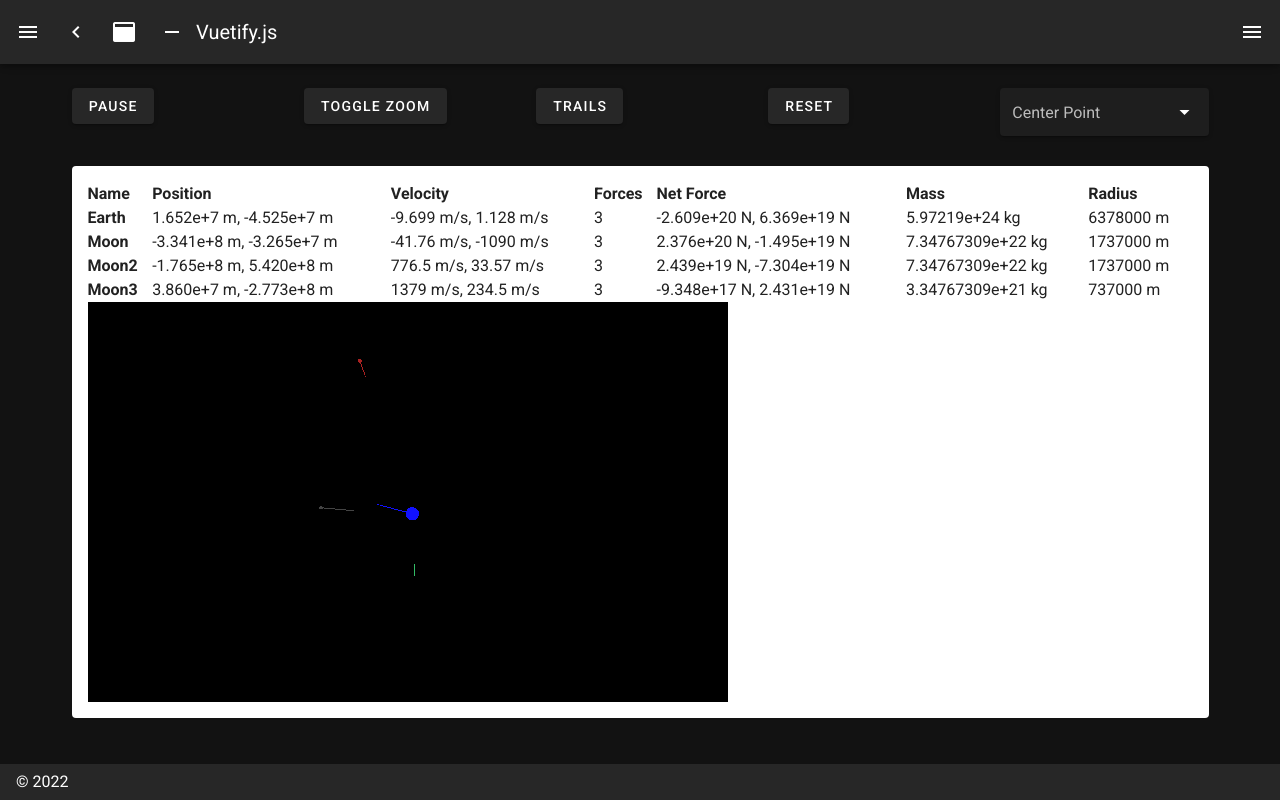
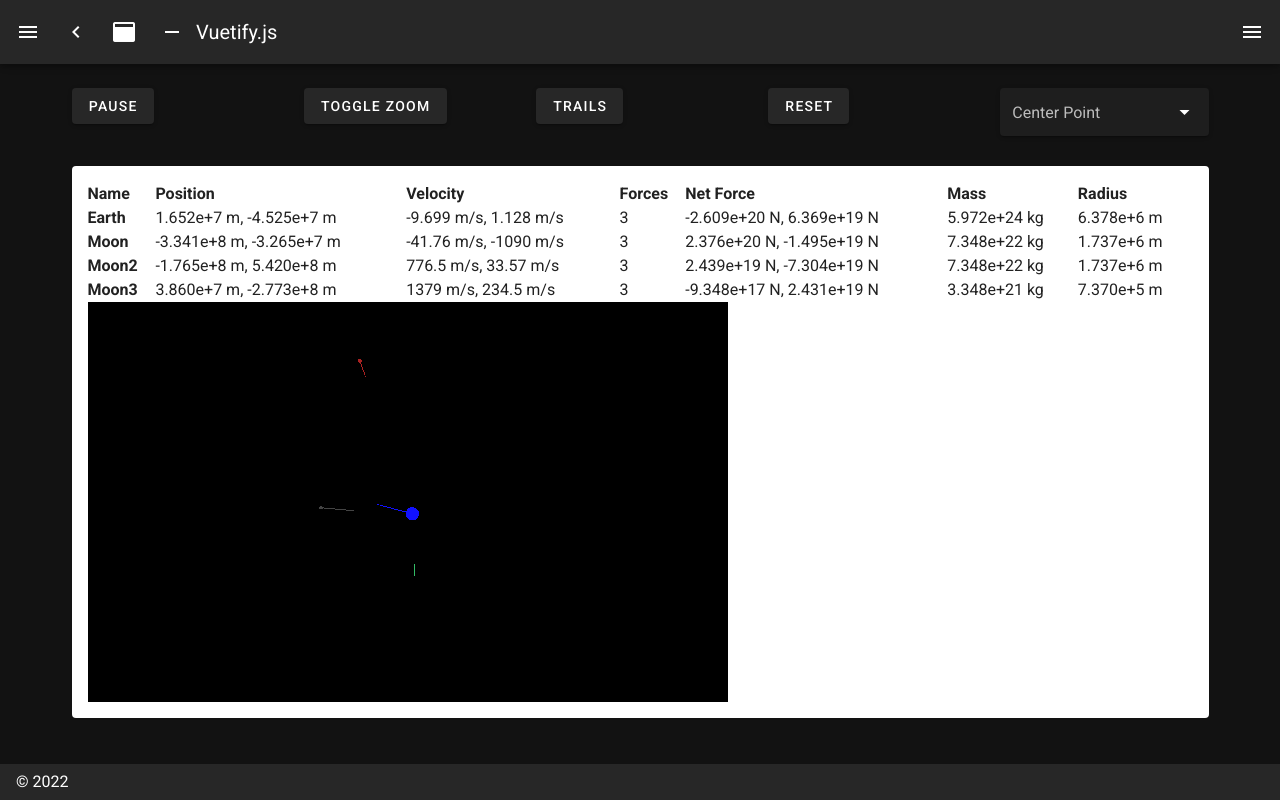
Before and after one commit to GrantErickson/Gravity, a Nuxt app: page /gravity in a window 1280 px wide. Built offline with nearby package versions, Linux system fonts and the light colour scheme.

Commit message:
Properly reset animation hook

```diff
--- a/pages/gravity.vue
+++ b/pages/gravity.vue
@@ -54,8 +54,8 @@
                 {{ body.netForce.x.toPrecision(4) }} N,
                 {{ body.netForce.y.toPrecision(4) }} N
               </td>
-              <td>{{ body.mass }} kg</td>
-              <td>{{ body.radius }} m</td>
+              <td>{{ body.mass.toPrecision(4) }} kg</td>
+              <td>{{ body.radius.toPrecision(4) }} m</td>
             </tr>
           </table>
         </div>
@@ -96,6 +96,7 @@ export default class Gravity extends Vue {
   centerOnBody: Body | null = null;
   frameNumber: number = 0;
   trails: boolean = false;
+  animationHook: number = 0;
 
   constructor() {
     super();
@@ -150,6 +151,9 @@ export default class Gravity extends Vue {
   }
 
   reset() {
+    cancelAnimationFrame(this.animationHook);
+    this.frameNumber = 0;
+    this.centerOnBody = null;
     document.getElementById("view")!.innerHTML = "";
     this.createBodies();
     this.setupScene();
@@ -201,9 +205,8 @@ export default class Gravity extends Vue {
 
     let animate = () => {
       this.frameNumber++;
-      requestAnimationFrame(animate);
+      this.animationHook = requestAnimationFrame(animate);
       renderer.render(scene, camera);
-
       if (!this.pause) {
         this.calculate();
 
```
